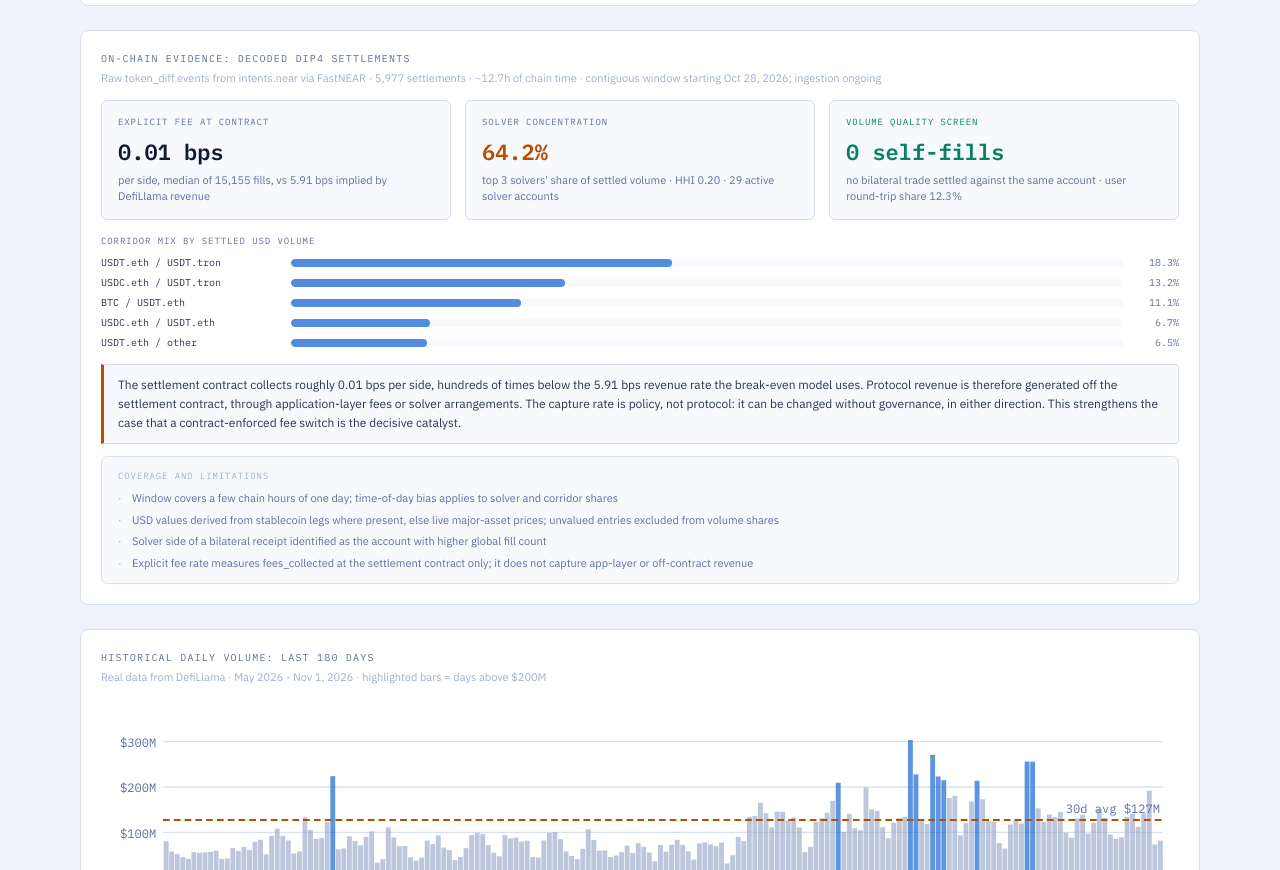
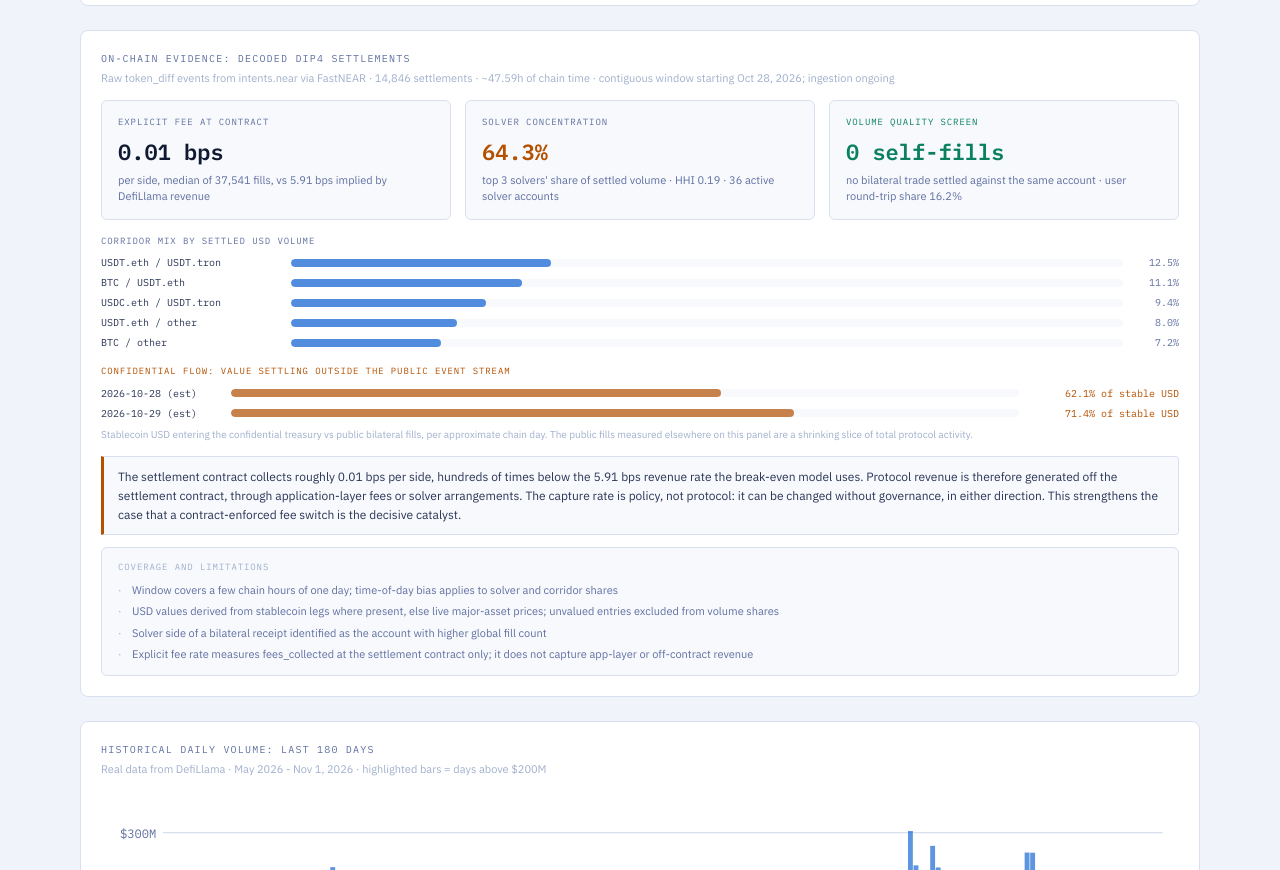
Before and after one commit to bomanaps/-near-intents-thesis, a plain HTML site: page docs/dashboard.html in a window 1280 px wide. Shown: the part 1540-2410 px from the top of the page. Drawn offline with Linux system fonts and the light colour scheme; no server answers.

Commit message:
measure confidential flow, anchor predictions

```diff
--- a/docs/dashboard.html
+++ b/docs/dashboard.html
@@ -314,6 +314,7 @@ td:first-child{text-align:left;color:var(--faint)}
       </div>
     </div>
     <div style="margin-bottom:14px" id="oc-corridors"></div>
+    <div style="margin-bottom:14px" id="oc-confidential"></div>
     <div style="background:var(--surf2);border:1px solid var(--border);border-left:3px solid var(--amber);border-radius:0 4px 4px 0;padding:10px 14px;font-size:12px;color:var(--text);line-height:1.6" id="oc-finding">
       The settlement contract collects roughly 0.01 bps per side, hundreds of times below the 5.91 bps revenue rate the break-even model uses. Protocol revenue is therefore generated off the settlement contract, through application-layer fees or solver arrangements. The capture rate is policy, not protocol: it can be changed without governance, in either direction. This strengthens the case that a contract-enforced fee switch is the decisive catalyst.
     </div>
@@ -1116,7 +1117,11 @@ const TT=(function(){
     },
     explicit_fee:{n_samples:2806,median_bps:0.01,volume_weighted_mean_bps:0.0102,defillama_implied_revenue_bps_30d:5.91},
     solvers:{hhi:0.3256,top3_share:0.8636,distinct_solver_accounts:17},
-    wash_screen:{bilateral_self_fills:0,user_round_trip_share:0.0833},
+    wash_screen:{bilateral_self_fills:0,user_round_trip_share:0.1619},
+    confidential_flow:{by_chain_day:[
+      {est_date_utc:'2026-10-28',treasury_share:0.621},
+      {est_date_utc:'2026-10-29',treasury_share:0.714}
+    ]},
     corridors:[
       {pair:'USDC.eth / USDT.tron',share:0.1992},
       {pair:'USDT.eth / USDT.tron',share:0.1154},
@@ -1164,6 +1169,38 @@ const TT=(function(){
       row.appendChild(lbl);row.appendChild(track);row.appendChild(pct);
       cw.appendChild(row);
     });
+
+    const cf=d.confidential_flow;
+    const cfw=document.getElementById('oc-confidential');
+    cfw.innerHTML='';
+    if(cf&&cf.by_chain_day&&cf.by_chain_day.length){
+      const title=document.createElement('div');
+      title.style.cssText="font-family:'IBM Plex Mono',monospace;font-size:9px;letter-spacing:.1em;text-transform:uppercase;color:var(--amber);margin-bottom:8px";
+      title.textContent='Confidential flow: value settling outside the public event stream';
+      cfw.appendChild(title);
+      cf.by_chain_day.forEach(row=>{
+        const line=document.createElement('div');
+        line.style.cssText='display:flex;align-items:center;gap:10px;margin-bottom:5px';
+        const lbl=document.createElement('span');
+        lbl.style.cssText="font-family:'IBM Plex Mono',monospace;font-size:10px;color:var(--text);width:120px;flex-shrink:0";
+        lbl.textContent=row.est_date_utc+' (est)';
+        const track=document.createElement('div');
+        track.style.cssText='flex:1;height:8px;background:var(--surf2);border-radius:4px;overflow:hidden';
+        const bar=document.createElement('div');
+        bar.style.cssText='height:100%;background:var(--amber);opacity:.7;border-radius:4px';
+        bar.style.width=(row.treasury_share*100)+'%';
+        track.appendChild(bar);
+        const pct=document.createElement('span');
+        pct.style.cssText="font-family:'IBM Plex Mono',monospace;font-size:10px;color:var(--amber);width:150px;text-align:right";
+        pct.textContent=(row.treasury_share*100).toFixed(1)+'% of stable USD';
+        line.appendChild(lbl);line.appendChild(track);line.appendChild(pct);
+        cfw.appendChild(line);
+      });
+      const note=document.createElement('div');
+      note.style.cssText='font-size:10px;color:var(--dim);margin-top:6px;line-height:1.5';
+      note.textContent='Stablecoin USD entering the confidential treasury vs public bilateral fills, per approximate chain day. The public fills measured elsewhere on this panel are a shrinking slice of total protocol activity.';
+      cfw.appendChild(note);
+    }
 
     const ul=document.getElementById('oc-caveats');
     ul.innerHTML='';
--- a/docs/data/onchain.json
+++ b/docs/data/onchain.json
@@ -1,19 +1,19 @@
 {
  "meta": {
-  "generated_at": "2026-11-04T17:36:00Z",
+  "generated_at": "2026-11-10T06:36:44Z",
   "source": "FastNEAR neardata, intents.near, dip4 token_diff events",
   "block_range": [
    222253603,
-   222295172
+   222409355
   ],
-  "blocks_with_fills": 5266,
-  "chain_hours_covered_est": 12.7,
+  "blocks_with_fills": 13369,
+  "chain_hours_covered_est": 47.59,
   "coverage_note": "contiguous window starting Oct 28, 2026; ingestion ongoing",
-  "n_receipts": 5977,
-  "n_entries": 15843,
-  "bilateral_receipts": 3726,
-  "multiparty_receipts": 2251,
-  "usd_valued_entry_share": 0.9419,
+  "n_receipts": 14846,
+  "n_entries": 38659,
+  "bilateral_receipts": 9283,
+  "multiparty_receipts": 5563,
+  "usd_valued_entry_share": 0.9243,
   "caveats": [
    "Window covers a few chain hours of one day; time-of-day bias applies to solver and corridor shares",
    "USD values derived from stablecoin legs where present, else live major-asset prices; unvalued entries excluded from volume shares",
@@ -22,149 +22,171 @@
   ]
  },
  "explicit_fee": {
-  "n_samples": 15155,
+  "n_samples": 37541,
   "median_bps": 0.01,
   "p25_bps": 0.01,
-  "p75_bps": 0.0101,
-  "max_bps": 58.48,
-  "volume_weighted_mean_bps": 0.0101,
+  "p75_bps": 0.0102,
+  "max_bps": 151.52,
+  "volume_weighted_mean_bps": 0.0102,
   "defillama_implied_revenue_bps_30d": 5.91,
   "finding": "The explicit protocol fee at the settlement contract is roughly 0.01 bps per side, hundreds of times below the 5.91 bps revenue rate implied by DefiLlama. Protocol revenue is therefore generated off the settlement contract (application-layer fees or solver arrangements), not by a contract-enforced take. The capture rate behind the break-even model is policy, not protocol."
  },
  "solvers": {
-  "hhi": 0.2045,
-  "top3_share": 0.6419,
-  "distinct_solver_accounts": 29,
+  "hhi": 0.1909,
+  "top3_share": 0.6432,
+  "distinct_solver_accounts": 36,
   "top": [
    {
     "account": "0x8c60fa34790d4661ae4b5302f2a654539352e81b",
-    "fills": 234,
-    "usd_volume": 3461365.49,
-    "share": 0.3845
+    "fills": 483,
+    "usd_volume": 5713117.95,
+    "share": 0.3541
    },
    {
     "account": "blockzen-1-main.near",
-    "fills": 1362,
-    "usd_volume": 1201875.88,
-    "share": 0.1335
+    "fills": 3140,
+    "usd_volume": 3031991.67,
+    "share": 0.1879
+   },
+   {
+    "account": "kipseli.near",
+    "fills": 2704,
+    "usd_volume": 1632049.88,
+    "share": 0.1012
    },
    {
     "account": "433d1f6e5452c9f6087af460d1c6b799587132caabeb2477a0ad37e3e0b88d0c",
-    "fills": 14,
-    "usd_volume": 1115693.36,
-    "share": 0.1239
+    "fills": 29,
+    "usd_volume": 1441247.84,
+    "share": 0.0893
    },
    {
-    "account": "kipseli.near",
-    "fills": 940,
-    "usd_volume": 840315.19,
-    "share": 0.0933
+    "account": "crux-solver.near",
+    "fills": 567,
+    "usd_volume": 1159415.18,
+    "share": 0.0719
    },
    {
     "account": "27695d3e216982e4b32db97ca046ae31b1feb354710e65f0f420859bdbcd8e2c",
-    "fills": 13,
-    "usd_volume": 756154.29,
-    "share": 0.084
+    "fills": 24,
+    "usd_volume": 841764.49,
+    "share": 0.0522
    },
    {
-    "account": "crux-solver.near",
-    "fills": 239,
-    "usd_volume": 558693.23,
-    "share": 0.0621
+    "account": "solver-priv-liq.near",
+    "fills": 258,
+    "usd_volume": 820844.29,
+    "share": 0.0509
    },
    {
     "account": "6247d9c671ca6a80cf2c75e26edb8cd75ebf00fcd3c56c39107d6ca20c9cfb29",
-    "fills": 74,
-    "usd_volume": 432093.04,
-    "share": 0.048
+    "fills": 170,
+    "usd_volume": 482357.04,
+    "share": 0.0299
    },
    {
-    "account": "solver-priv-liq.near",
-    "fills": 120,
-    "usd_volume": 323900.36,
-    "share": 0.036
+    "account": "solver-multichain-asset.near",
+    "fills": 397,
+    "usd_volume": 265212.32,
+    "share": 0.0164
    },
    {
     "account": "0x94845333028b1204fbe14e1278fd4adde46b22ce.near",
-    "fills": 90,
-    "usd_volume": 109845.93,
-    "share": 0.0122
-   },
-   {
-    "account": "brlabs-solver.near",
-    "fills": 194,
-    "usd_volume": 64441.43,
-    "share": 0.0072
+    "fills": 183,
+    "usd_volume": 187596.96,
+    "share": 0.0116
    }
   ]
  },
  "corridors": [
   {
    "pair": "USDT.eth / USDT.tron",
-   "usd_volume": 5479833.21,
-   "share": 0.1834,
-   "entries": 1078
+   "usd_volume": 7142404.41,
+   "share": 0.1249,
+   "entries": 2123
+  },
+  {
+   "pair": "BTC / USDT.eth",
+   "usd_volume": 6341596.36,
+   "share": 0.1109,
+   "entries": 747
   },
   {
    "pair": "USDC.eth / USDT.tron",
-   "usd_volume": 3932239.68,
-   "share": 0.1316,
-   "entries": 1052
+   "usd_volume": 5369636.87,
+   "share": 0.0939,
+   "entries": 1567
   },
   {
-   "pair": "BTC / USDT.eth",
-   "usd_volume": 3303411.58,
-   "share": 0.1106,
-   "entries": 308
+   "pair": "USDT.eth / other",
+   "usd_volume": 4555346.42,
+   "share": 0.0797,
+   "entries": 4784
+  },
+  {
+   "pair": "BTC / other",
+   "usd_volume": 4109917.32,
+   "share": 0.0719,
+   "entries": 612
   },
   {
    "pair": "USDC.eth / USDT.eth",
-   "usd_volume": 2000531.54,
-   "share": 0.067,
-   "entries": 1915
+   "usd_volume": 3843349.31,
+   "share": 0.0672,
+   "entries": 4815
   },
   {
-   "pair": "USDT.eth / other",
-   "usd_volume": 1955629.82,
-   "share": 0.0654,
-   "entries": 1557
+   "pair": "BTC / USDC.eth",
+   "usd_volume": 3802279.29,
+   "share": 0.0665,
+   "entries": 549
+  },
+  {
+   "pair": "USDC.eth / other",
+   "usd_volume": 3762623.05,
+   "share": 0.0658,
+   "entries": 2650
   },
   {
    "pair": "BTC / USDT.tron",
-   "usd_volume": 1863334.51,
-   "share": 0.0624,
-   "entries": 272
+   "usd_volume": 2837431.89,
+   "share": 0.0496,
+   "entries": 488
   },
   {
    "pair": "USDT.tron / other",
-   "usd_volume": 1620798.75,
-   "share": 0.0542,
-   "entries": 398
-  },
-  {
-   "pair": "BTC / other",
-   "usd_volume": 1191510.7,
-   "share": 0.0399,
-   "entries": 195
-  },
-  {
-   "pair": "USDC.eth / other",
-   "usd_volume": 1161342.58,
-   "share": 0.0389,
-   "entries": 875
-  },
-  {
-   "pair": "BTC / USDC.eth",
-   "usd_volume": 939286.08,
-   "share": 0.0314,
-   "entries": 154
+   "usd_volume": 2565455.96,
+   "share": 0.0449,
+   "entries": 700
   }
  ],
+ "confidential_flow": {
+  "treasury_account": "51e8f94d77b5e90dc9852ca6113771e11e8382ce69473a75e313e41665de7cbe",
+  "identification": "This account receives the majority of transfer events on intents.near in the window and never appears as a counterparty in any bilateral fill; tokens sent to it settle outside the public event stream and return later",
+  "method": "Per approximate chain day (block height arithmetic from the ingestion start), stablecoin USD entering the treasury via transfer events is compared against stablecoin USD settled in public bilateral fills (one side counted). Stablecoin legs only; major and unknown tokens are excluded from both sides",
+  "by_chain_day": [
+   {
+    "day_index": 0,
+    "est_date_utc": "2026-10-28",
+    "treasury_in_stable_usd": 23020241.0,
+    "public_fill_stable_usd": 14023690.0,
+    "treasury_share": 0.6214
+   },
+   {
+    "day_index": 1,
+    "est_date_utc": "2026-10-29",
+    "treasury_in_stable_usd": 7850881.0,
+    "public_fill_stable_usd": 3146766.0,
+    "treasury_share": 0.7139
+   }
+  ],
+  "finding": "A large and growing share of value already settles through the confidential path rather than as public swaps. Everything this analysis measures from public fills therefore describes a shrinking slice of total protocol activity, and that boundary is stated wherever those numbers appear"
+ },
  "wash_screen": {
   "bilateral_self_fills": 0,
   "bilateral_self_fill_share": 0.0,
-  "user_round_trip_entries": 590,
-  "user_round_trip_share": 0.1226,
+  "user_round_trip_entries": 1815,
+  "user_round_trip_share": 0.1619,
   "note": "Solver accounts excluded from the round-trip metric since market makers legitimately trade both directions"
  }
 }
```
Also changed, not shown: data/model/onchain.json (+117 -95 lines), docs/thesis-memo.html (+20 -10 lines), data/manifest.json, 9 other files.
